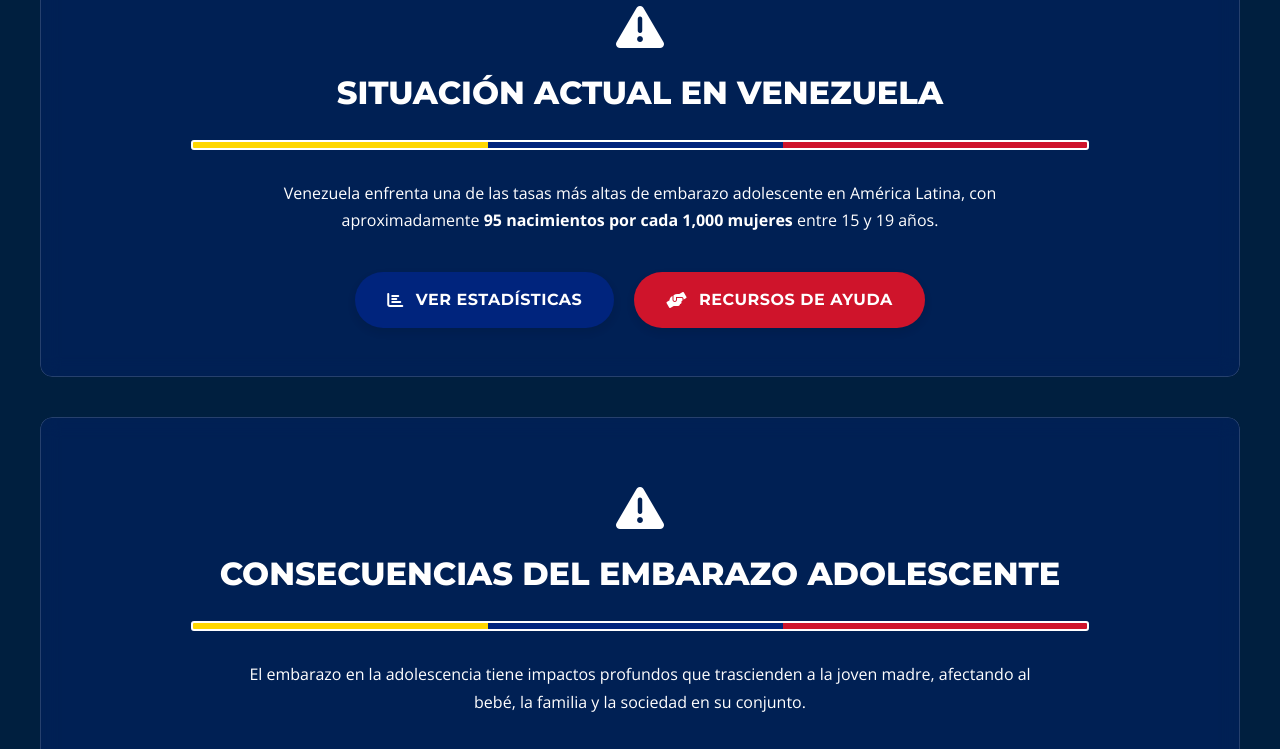
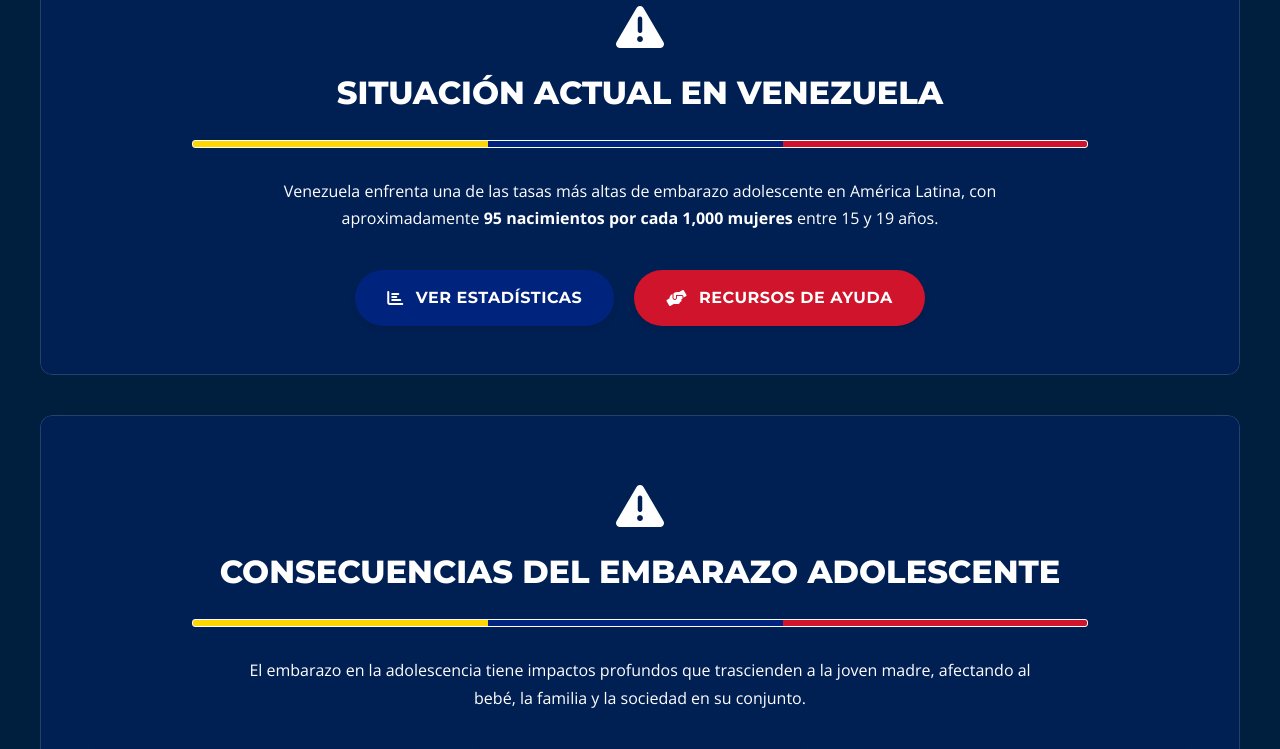
Before and after one commit to SvdGamerYT/prevenciondelembarazoenadolescentesvzla, a website: page nacional.html in a window 1280 px wide. Shown: the part 885-1634 px from the top of the page. Drawn offline with nearby package versions, Linux system fonts and the light colour scheme.

Commit message:
Update nacional.html

```diff
--- a/nacional.html
+++ b/nacional.html
@@ -378,7 +378,7 @@
             width: 80%;
             margin: 20px auto 30px;
             border-radius: 3px;
-	    border: 2px solid white; /* Borde blanco de 2px */
+	    border: 1px solid white; /* Borde blanco de 2px */
         }
 
         .section-title {
```
